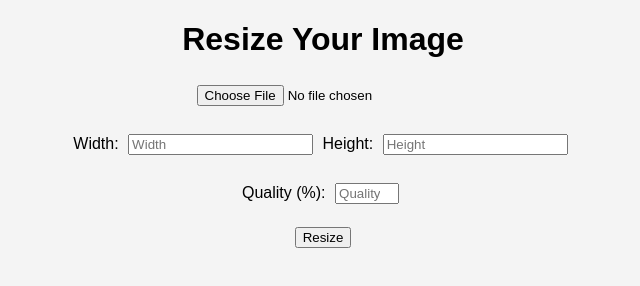
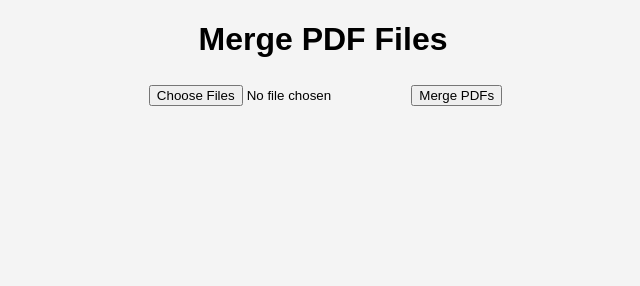
Before and after one commit to Raju01688/image, a plain HTML site: page index.html in a window 1280 px wide. Shown: the whole page, without its empty margins (317-957 px from the left). Drawn offline with Linux system fonts and the light colour scheme.

Commit message:
Update index.html

```diff
--- a/index.html
+++ b/index.html
@@ -3,24 +3,14 @@
 <head>
     <meta charset="UTF-8">
     <meta name="viewport" content="width=device-width, initial-scale=1.0">
-    <title>Image Resizer</title>
+    <title>Merge PDF</title>
     <link rel="stylesheet" href="style.css">
 </head>
 <body>
-    <h1>Resize Your Image</h1>
-    <input type="file" id="imageInput" accept="image/*">
-    <br><br>
-    <label for="width">Width:</label>
-    <input type="number" id="width" placeholder="Width">
-    <label for="height">Height:</label>
-    <input type="number" id="height" placeholder="Height">
-    <br><br>
-    <label for="quality">Quality (%):</label>
-    <input type="number" id="quality" placeholder="Quality" min="1" max="100">
-    <br><br>
-    <button onclick="resizeImage()">Resize</button>
-    <br><br>
-    <canvas id="canvas"></canvas>
+    <h1>Merge PDF Files</h1>
+    <input type="file" id="pdfInput" multiple accept=".pdf">
+    <button onclick="mergePDF()">Merge PDFs</button>
+    <div id="output"></div>
     <script src="script.js"></script>
 </body>
 </html>
```
